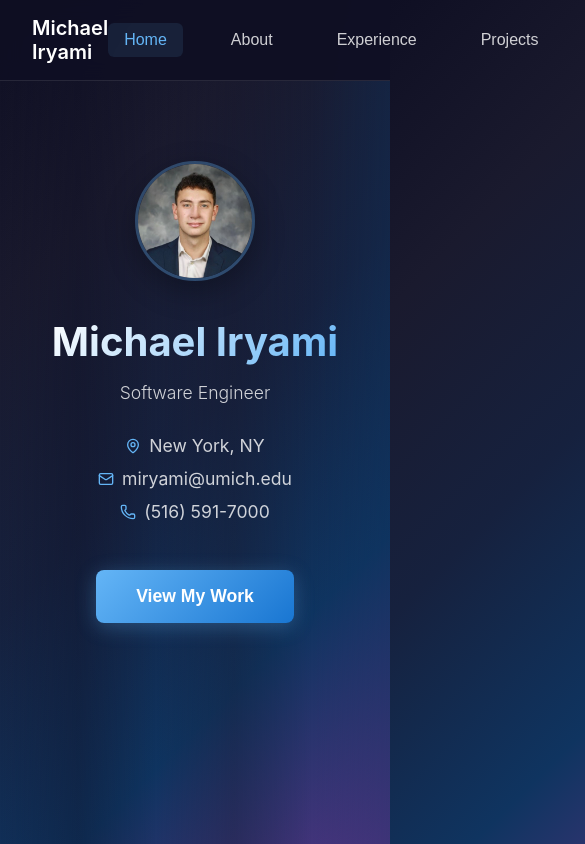
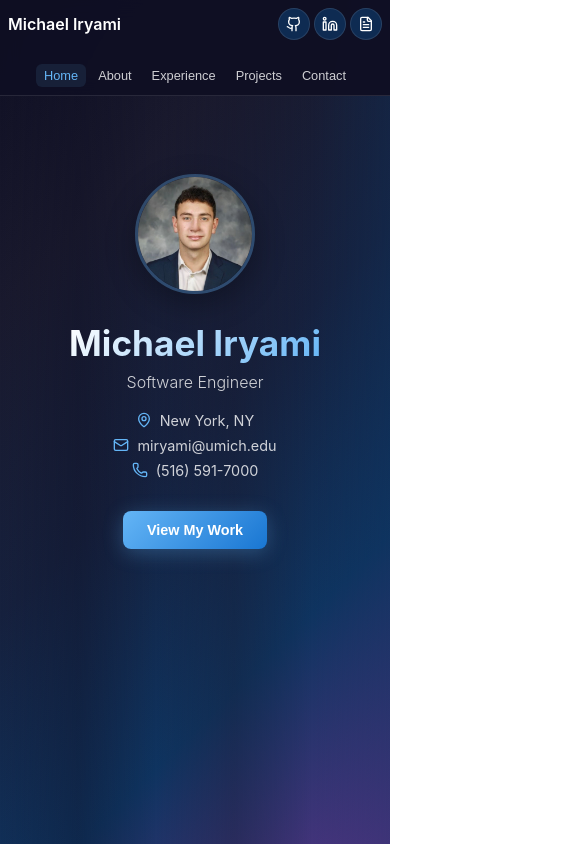
Before and after one commit to michaeliryami/Portfolio, a React (Vite) app: page / in a window 390 px wide. Shown: the top 844 px of the page, 585 px wide, since content can reach past the window. Built offline with nearby package versions, Linux system fonts and the light colour scheme.

Commit message:
image fix

```diff
--- a/src/App.css
+++ b/src/App.css
@@ -1254,6 +1254,19 @@ body {
 
 /* Responsive Design */
 @media (max-width: 1024px) {
+  .header {
+    padding: 1rem;
+  }
+
+  .nav-center {
+    gap: 1rem;
+  }
+
+  .nav-link {
+    padding: 0.4rem 0.8rem;
+    font-size: 0.9rem;
+  }
+
   .hero-profile {
     flex-direction: column;
     gap: 2rem;
@@ -1268,18 +1281,80 @@ body {
   .hero-subtitle {
     font-size: 1.3rem;
   }
+
+  .projects-grid {
+    grid-template-columns: repeat(auto-fit, minmax(350px, 1fr));
+    gap: 2rem;
+  }
+
+  .skills-grid {
+    grid-template-columns: repeat(2, 1fr);
+    gap: 1.5rem;
+  }
 }
 
 @media (max-width: 768px) {
+  .header {
+    padding: 0.75rem 1rem;
+    flex-wrap: wrap;
+    gap: 1rem;
+  }
+
+  .header-left .logo-text {
+    font-size: 1.1rem;
+  }
+
+  .nav-center {
+    order: 3;
+    width: 100%;
+    justify-content: center;
+    gap: 0.5rem;
+    margin-top: 0.5rem;
+  }
+
+  .nav-link {
+    padding: 0.3rem 0.6rem;
+    font-size: 0.85rem;
+  }
+
+  .header-right {
+    gap: 0.5rem;
+  }
+
+  .social-icon {
+    width: 35px;
+    height: 35px;
+  }
+
+  .social-icon svg {
+    width: 18px;
+    height: 18px;
+  }
+
   .main-content {
     padding: 1rem;
   }
 
+  .section-title {
+    font-size: 2.5rem;
+    margin-bottom: 0.75rem;
+  }
+
+  .section-subtitle {
+    font-size: 1.1rem;
+    margin-bottom: 2rem;
+  }
+
+  .hero-section {
+    min-height: 60vh;
+    padding: 1rem 0;
+  }
+
   .hero-profile {
     flex-direction: column;
-    gap: 2rem;
+    gap: 1.5rem;
     max-width: 100%;
-    padding: 0 1rem;
+    padding: 0;
     text-align: center;
   }
 
@@ -1288,41 +1363,271 @@ body {
   }
 
   .hero-title {
-    font-size: 3rem;
+    font-size: 2.8rem;
+    margin-bottom: 0.75rem;
   }
 
   .hero-subtitle {
-    font-size: 1.2rem;
+    font-size: 1.1rem;
+    margin-bottom: 1.5rem;
   }
 
   .profile-photo {
-    width: 150px;
-    height: 150px;
-  }
-
-  .skills-grid {
-    grid-template-columns: repeat(4, 1fr);
-    max-width: 100%;
-    overflow-x: auto;
-    gap: 1rem;
-  }
-
-  .about-header {
-    max-width: 100%;
+    width: 140px;
+    height: 140px;
+  }
+
+  .hero-details {
+    margin-bottom: 2rem;
+    gap: 0.5rem;
+  }
+
+  .hero-details p {
+    font-size: 1rem;
+  }
+
+  .cta-button {
+    padding: 0.8rem 2rem;
+    font-size: 1rem;
   }
 
   .about-text {
     max-width: 100%;
   }
+
+  .about-intro {
+    font-size: 1.1rem;
+    line-height: 1.7;
+  }
+
+  .education-item {
+    padding: 1.25rem;
+  }
+
+  .education-item h4 {
+    font-size: 1.2rem;
+  }
+
+  .education-details {
+    font-size: 0.9rem;
+  }
+
+  .education-activities {
+    font-size: 0.85rem;
+  }
+
+  .skills-grid {
+    grid-template-columns: repeat(2, 1fr);
+    gap: 1rem;
+    max-width: 100%;
+  }
+
+  .skill-category {
+    padding: 1.25rem;
+  }
+
+  .skill-category h4 {
+    font-size: 1.1rem;
+  }
+
+  .skill-category li {
+    font-size: 0.9rem;
+    padding: 0.4rem 0;
+  }
+
+  .interests-tags {
+    gap: 0.75rem;
+    margin-top: 1.5rem;
+  }
+
+  .interest-tag {
+    padding: 0.6rem 1.25rem;
+    font-size: 0.9rem;
+  }
+
+  .experience-card {
+    padding: 1.5rem;
+    margin-bottom: 1.5rem;
+  }
+
+  .experience-header-card {
+    flex-direction: column;
+    align-items: flex-start;
+    gap: 0.75rem;
+  }
+
+  .experience-meta {
+    text-align: left;
+  }
+
+  .experience-company h3 {
+    font-size: 1.3rem;
+  }
+
+  .experience-position {
+    font-size: 1rem;
+  }
+
+  .experience-technologies {
+    gap: 0.4rem;
+  }
+
+  .experience-tech {
+    font-size: 0.75rem;
+    padding: 0.2rem 0.6rem;
+  }
+
+  .projects-grid {
+    grid-template-columns: 1fr;
+    gap: 1.5rem;
+  }
+
+  .project-card {
+    min-height: auto;
+  }
+
+  .project-image {
+    height: 250px;
+  }
+
+  .project-content {
+    padding: 1.25rem;
+  }
+
+  .project-title {
+    font-size: 1.3rem;
+  }
+
+  .project-description {
+    font-size: 0.95rem;
+    line-height: 1.5;
+    min-height: auto;
+  }
+
+  .project-technologies {
+    gap: 0.4rem;
+    margin-bottom: 1.25rem;
+  }
+
+  .tech-tag {
+    font-size: 0.8rem;
+    padding: 0.2rem 0.6rem;
+  }
+
+  .project-links {
+    flex-direction: column;
+    gap: 0.75rem;
+  }
+
+  .project-link {
+    padding: 0.6rem 1.25rem;
+    font-size: 0.9rem;
+    justify-content: center;
+  }
+
+  .contact-content {
+    max-width: 100%;
+  }
+
+  .contact-item {
+    padding: 1.25rem;
+    gap: 0.75rem;
+  }
+
+  .contact-icon {
+    width: 45px;
+    height: 45px;
+  }
+
+  .contact-icon svg {
+    width: 22px;
+    height: 22px;
+  }
+
+  .contact-item h3 {
+    font-size: 1.1rem;
+  }
+
+  .contact-item p {
+    font-size: 0.95rem;
+  }
+
+  /* Modal improvements for mobile */
+  .modal-content {
+    max-width: 95vw;
+    max-height: 90vh;
+    margin: 1rem;
+  }
+
+  .modal-image {
+    max-height: 70vh;
+  }
+
+  .modal-navigation {
+    flex-direction: column;
+    gap: 0.75rem;
+  }
+
+  .modal-nav-btn {
+    padding: 0.6rem 1.25rem;
+    font-size: 0.9rem;
+  }
 }
 
 @media (max-width: 480px) {
+  .header {
+    padding: 0.5rem;
+  }
+
+  .header-left .logo-text {
+    font-size: 1rem;
+  }
+
+  .nav-center {
+    gap: 0.25rem;
+  }
+
+  .nav-link {
+    padding: 0.25rem 0.5rem;
+    font-size: 0.8rem;
+  }
+
+  .header-right {
+    gap: 0.25rem;
+  }
+
+  .social-icon {
+    width: 32px;
+    height: 32px;
+  }
+
+  .social-icon svg {
+    width: 16px;
+    height: 16px;
+  }
+
+  .main-content {
+    padding: 0.75rem;
+  }
+
+  .section-title {
+    font-size: 2rem;
+    margin-bottom: 0.5rem;
+  }
+
+  .section-subtitle {
+    font-size: 1rem;
+    margin-bottom: 1.5rem;
+  }
+
   .hero-title {
-    font-size: 2.5rem;
+    font-size: 2.2rem;
+    margin-bottom: 0.5rem;
   }
 
   .hero-subtitle {
-    font-size: 1.1rem;
+    font-size: 1rem;
+    margin-bottom: 1.25rem;
   }
 
   .profile-photo {
@@ -1330,10 +1635,39 @@ body {
     height: 120px;
   }
 
+  .hero-details p {
+    font-size: 0.9rem;
+  }
+
+  .cta-button {
+    padding: 0.7rem 1.5rem;
+    font-size: 0.9rem;
+  }
+
+  .about-intro {
+    font-size: 1rem;
+    line-height: 1.6;
+  }
+
+  .education-item {
+    padding: 1rem;
+  }
+
+  .education-item h4 {
+    font-size: 1.1rem;
+  }
+
+  .education-details {
+    font-size: 0.9rem;
+  }
+
+  .education-activities {
+    font-size: 0.85rem;
+  }
+
   .skills-grid {
-    grid-template-columns: repeat(4, 1fr);
-    gap: 0.5rem;
-    padding: 0 0.5rem;
+    grid-template-columns: 1fr;
+    gap: 0.75rem;
   }
 
   .skill-category {
@@ -1345,7 +1679,147 @@ body {
   }
 
   .skill-category li {
+    font-size: 0.85rem;
+    padding: 0.35rem 0;
+  }
+
+  .interests-tags {
+    gap: 0.5rem;
+    margin-top: 1rem;
+  }
+
+  .interest-tag {
+    padding: 0.5rem 1rem;
+    font-size: 0.85rem;
+  }
+
+  .experience-card {
+    padding: 1.25rem;
+    margin-bottom: 1.25rem;
+  }
+
+  .experience-company h3 {
+    font-size: 1.2rem;
+  }
+
+  .experience-position {
+    font-size: 0.95rem;
+  }
+
+  .experience-achievements h4 {
+    font-size: 1rem;
+  }
+
+  .experience-achievements li {
     font-size: 0.9rem;
-    padding: 0.4rem 0;
-  }
-}
+    line-height: 1.5;
+  }
+
+  .project-image {
+    height: 200px;
+  }
+
+  .project-content {
+    padding: 1rem;
+  }
+
+  .project-title {
+    font-size: 1.2rem;
+  }
+
+  .project-description {
+    font-size: 0.9rem;
+    line-height: 1.4;
+  }
+
+  .tech-tag {
+    font-size: 0.75rem;
+    padding: 0.15rem 0.5rem;
+  }
+
+  .project-link {
+    padding: 0.5rem 1rem;
+    font-size: 0.85rem;
+  }
+
+  .contact-item {
+    padding: 1rem;
+    gap: 0.5rem;
+  }
+
+  .contact-icon {
+    width: 40px;
+    height: 40px;
+  }
+
+  .contact-icon svg {
+    width: 20px;
+    height: 20px;
+  }
+
+  .contact-item h3 {
+    font-size: 1rem;
+  }
+
+  .contact-item p {
+    font-size: 0.9rem;
+  }
+
+  /* Slideshow controls for mobile */
+  .slideshow-controls {
+    bottom: 10px;
+    padding: 0 10px;
+  }
+
+  .slideshow-btn {
+    width: 30px;
+    height: 30px;
+  }
+
+  .indicator {
+    width: 8px;
+    height: 8px;
+  }
+
+  .slideshow-indicators {
+    gap: 6px;
+  }
+}
+
+/* Landscape orientation for mobile */
+@media (max-width: 768px) and (orientation: landscape) {
+  .hero-section {
+    min-height: 50vh;
+  }
+
+  .hero-title {
+    font-size: 2.5rem;
+  }
+
+  .profile-photo {
+    width: 100px;
+    height: 100px;
+  }
+}
+
+/* Touch-friendly improvements */
+@media (hover: none) and (pointer: coarse) {
+  .nav-link:hover,
+  .social-icon:hover,
+  .project-card:hover,
+  .experience-card:hover,
+  .skill-category:hover,
+  .interest-tag:hover {
+    transform: none;
+  }
+
+  .nav-link:active,
+  .social-icon:active {
+    transform: scale(0.95);
+  }
+
+  .cta-button:active,
+  .project-link:active {
+    transform: translateY(0);
+  }
+}
```
